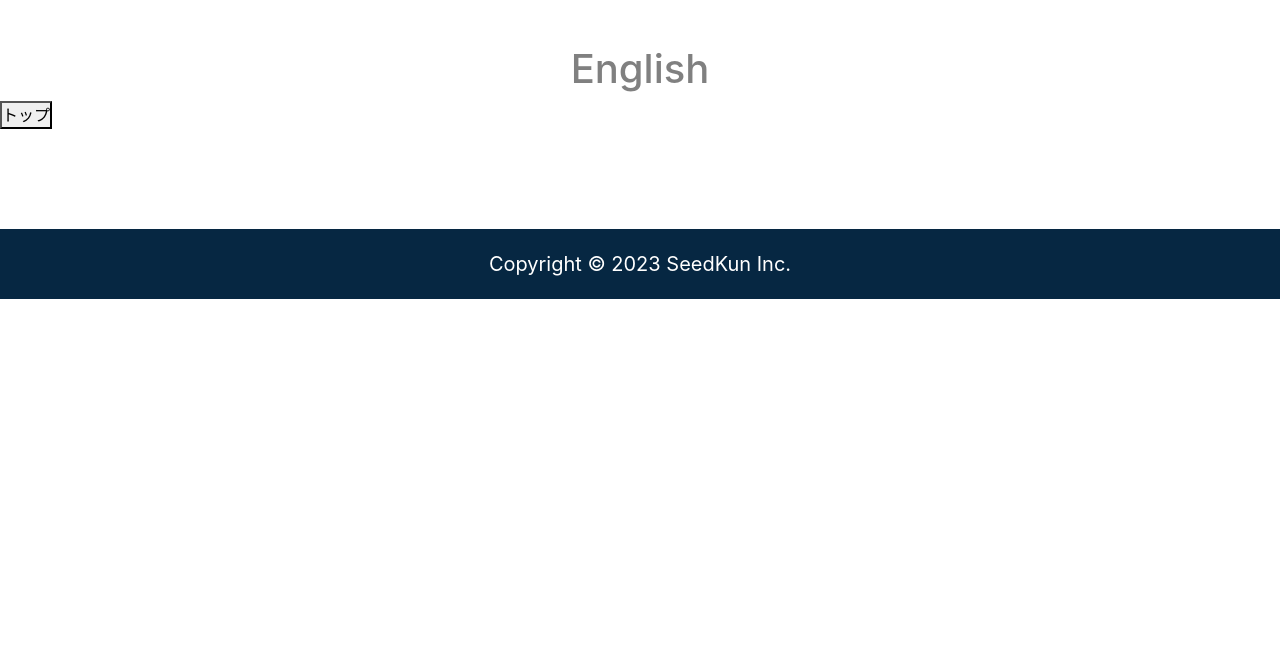
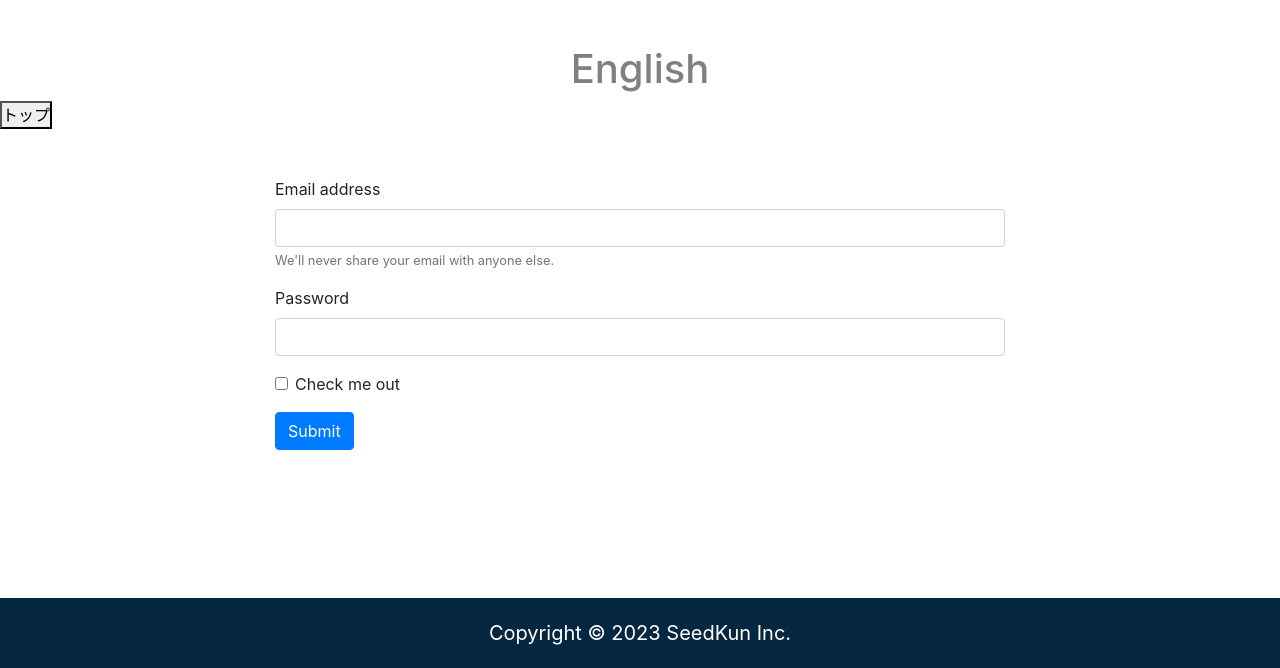
Before and after one commit to reiokirenai/GitPractic, a plain HTML site: page index.html in a window 1280 px wide. Shown: the part 955-1623 px from the top of the page. Before the commit the page ends 1254 px from the top, so only its background shows below. Drawn offline with nearby package versions, Linux system fonts and the light colour scheme.

Commit message:
ファーム作成

```diff
--- a/index.html
+++ b/index.html
@@ -47,7 +47,30 @@
                 </p>
             </div>
         </section>
+
         <button type="button" id="toTop">トップ</button>
+        <div class="container py-5">
+            <div class="row">
+                <div class="col-8 offset-2">
+                    <form>
+                        <div class="form-group">
+                          <label for="exampleInputEmail1">Email address</label>
+                          <input type="email" class="form-control" id="exampleInputEmail1" aria-describedby="emailHelp">
+                          <small id="emailHelp" class="form-text text-muted">We'll never share your email with anyone else.</small>
+                        </div>
+                        <div class="form-group">
+                          <label for="exampleInputPassword1">Password</label>
+                          <input type="password" class="form-control" id="exampleInputPassword1">
+                        </div>
+                        <div class="form-group form-check">
+                          <input type="checkbox" class="form-check-input" id="exampleCheck1">
+                          <label class="form-check-label" for="exampleCheck1">Check me out</label>
+                        </div>
+                        <button type="submit" class="btn btn-primary">Submit</button>
+                      </form>
+                </div>
+            </div>
+        </div>
     </main>
     <footer>
         <div>Copyright &copy; SeedKun Inc.</div>
```
